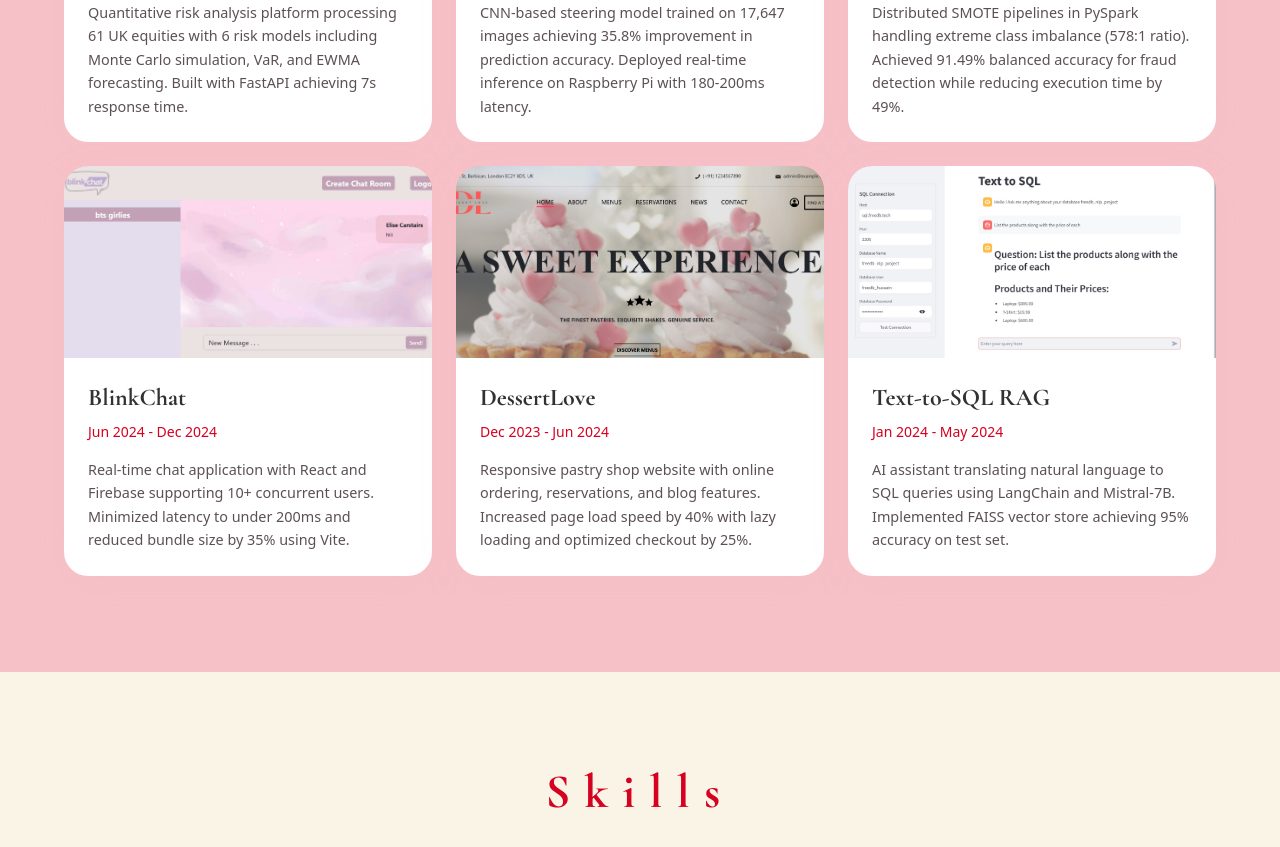
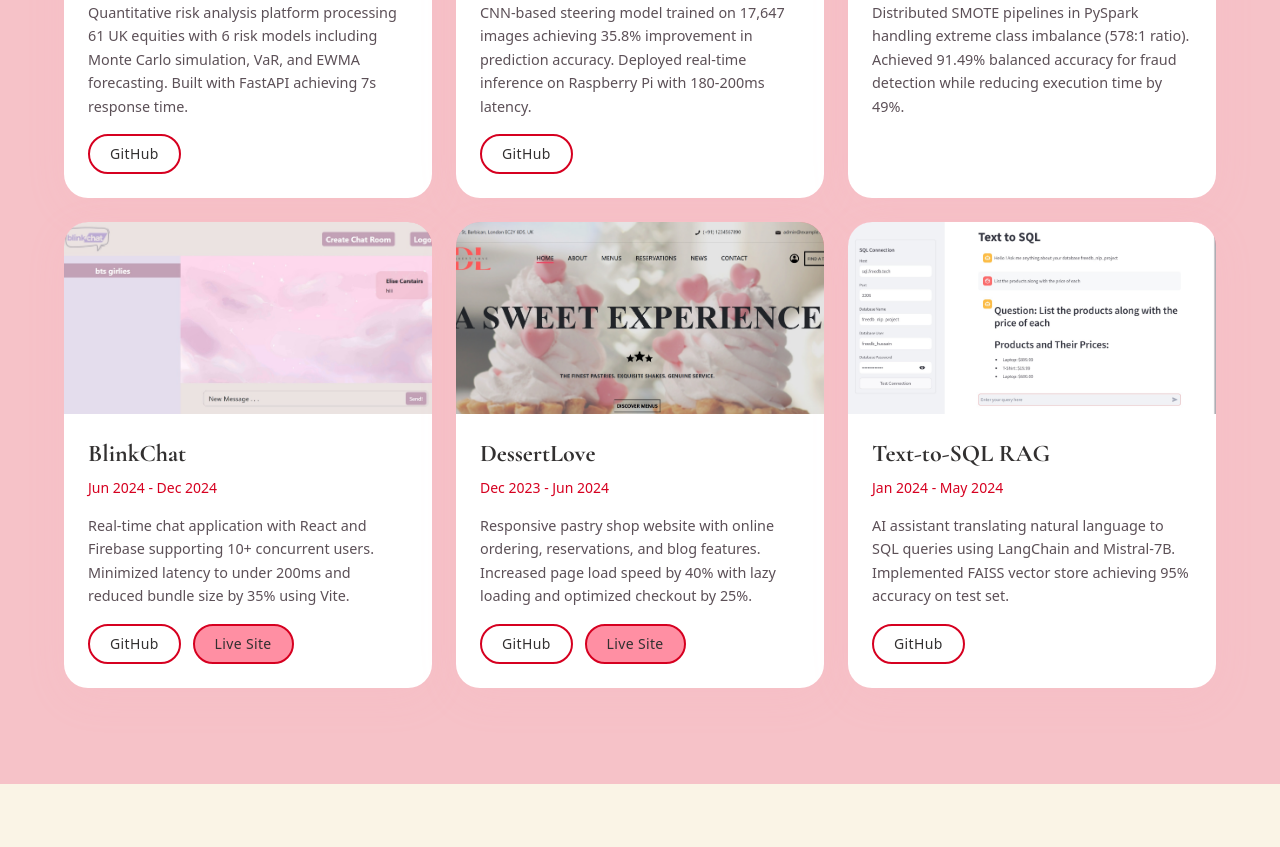
Before and after one commit to niharikapatil2306/niharika-portfolio, a Next.js app: page / in a window 1280 px wide. Shown: the part 2800-3647 px from the top of the page. Built offline with nearby package versions, Linux system fonts and the light colour scheme.

Commit message:
Add GitHub and live site buttons to project cards

```diff
--- a/src/components/Projects.tsx
+++ b/src/components/Projects.tsx
@@ -10,7 +10,8 @@ const projects = [
     description:
       "Quantitative risk analysis platform processing 61 UK equities with 6 risk models including Monte Carlo simulation, VaR, and EWMA forecasting. Built with FastAPI achieving 7s response time.",
     tags: ["Python", "FastAPI", "Monte Carlo", "Finance"],
-    image: "/investx.jpeg", // placeholder
+    image: "/investx.jpeg",
+    github: "https://github.com/niharikapatil2306/InvestX",
   },
   {
     title: "Autonomous Driving",
@@ -19,6 +20,7 @@ const projects = [
       "CNN-based steering model trained on 17,647 images achieving 35.8% improvement in prediction accuracy. Deployed real-time inference on Raspberry Pi with 180-200ms latency.",
     tags: ["CNN", "OpenCV", "Raspberry Pi", "Deep Learning"],
     image: "/car.jpeg",
+    github: "https://github.com/niharikapatil2306/autonomous-driving",
   },
   {
     title: "SMOTE on Spark",
@@ -26,7 +28,7 @@ const projects = [
     description:
       "Distributed SMOTE pipelines in PySpark handling extreme class imbalance (578:1 ratio). Achieved 91.49% balanced accuracy for fraud detection while reducing execution time by 49%.",
     tags: ["PySpark", "Databricks", "Big Data", "ML"],
-    image: "/smote.png", // placeholder
+    image: "/smote.png",
   },
   {
     title: "BlinkChat",
@@ -35,6 +37,8 @@ const projects = [
       "Real-time chat application with React and Firebase supporting 10+ concurrent users. Minimized latency to under 200ms and reduced bundle size by 35% using Vite.",
     tags: ["React", "Firebase", "Vite", "Real-time"],
     image: "/blink_chat.jpeg",
+    github: "https://github.com/niharikapatil2306/blink-chat",
+    live: "https://blink-chat.netlify.app/",
   },
   {
     title: "DessertLove",
@@ -43,6 +47,8 @@ const projects = [
       "Responsive pastry shop website with online ordering, reservations, and blog features. Increased page load speed by 40% with lazy loading and optimized checkout by 25%.",
     tags: ["React", "Firebase", "UI/UX", "E-commerce"],
     image: "/dessert-love.jpeg",
+    github: "https://github.com/niharikapatil2306/DessertLove",
+    live: "https://dessert-love.netlify.app/",
   },
   {
     title: "Text-to-SQL RAG",
@@ -50,7 +56,8 @@ const projects = [
     description:
       "AI assistant translating natural language to SQL queries using LangChain and Mistral-7B. Implemented FAISS vector store achieving 95% accuracy on test set.",
     tags: ["LangChain", "RAG", "NLP", "FAISS"],
-    image: "/textsql.jpg", // placeholder
+    image: "/textsql.jpg",
+    github: "https://github.com/niharikapatil2306/Text2SQL",
   },
 ];
 
@@ -85,7 +92,7 @@ export default function Projects() {
       <div className="max-w-6xl mx-auto">
         {/* Section Header */}
         <div className="text-center mb-16">
-          <h2 className="text-lg tracking-[0.3em] text-pink-medium font-[family-name:var(--font-cormorant)] font-bold text-4xl md:text-5xl">
+          <h2 className="tracking-[0.3em] text-pink-medium font-[family-name:var(--font-cormorant)] font-bold text-4xl md:text-5xl">
             Projects
           </h2>
         </div>
@@ -130,9 +137,33 @@ export default function Projects() {
                 <p className="text-sm text-pink-accent mb-4">{project.date}</p>
 
                 {/* Description */}
-                <p className="text-text-light text-[0.9rem] leading-relaxed">
+                <p className="text-text-light text-[0.9rem] leading-relaxed mb-4">
                   {project.description}
                 </p>
+
+                {/* Links */}
+                <div className="flex gap-3 flex-wrap">
+                  {project.github && (
+                    <a
+                      href={project.github}
+                      target="_blank"
+                      rel="noopener noreferrer"
+                      className="px-5 py-2 rounded-full border-2 border-pink-medium text-text-dark text-sm font-medium tracking-wide hover:bg-pink-light hover:-translate-y-1 transition-all duration-300"
+                    >
+                      GitHub
+                    </a>
+                  )}
+                  {project.live && (
+                    <a
+                      href={project.live}
+                      target="_blank"
+                      rel="noopener noreferrer"
+                      className="px-5 py-2 rounded-full border-2 border-pink-medium bg-pink-light text-text-dark text-sm font-medium tracking-wide hover:bg-pink-medium hover:-translate-y-1 transition-all duration-300"
+                    >
+                      Live Site
+                    </a>
+                  )}
+                </div>
               </div>
             </div>
           ))}
```
